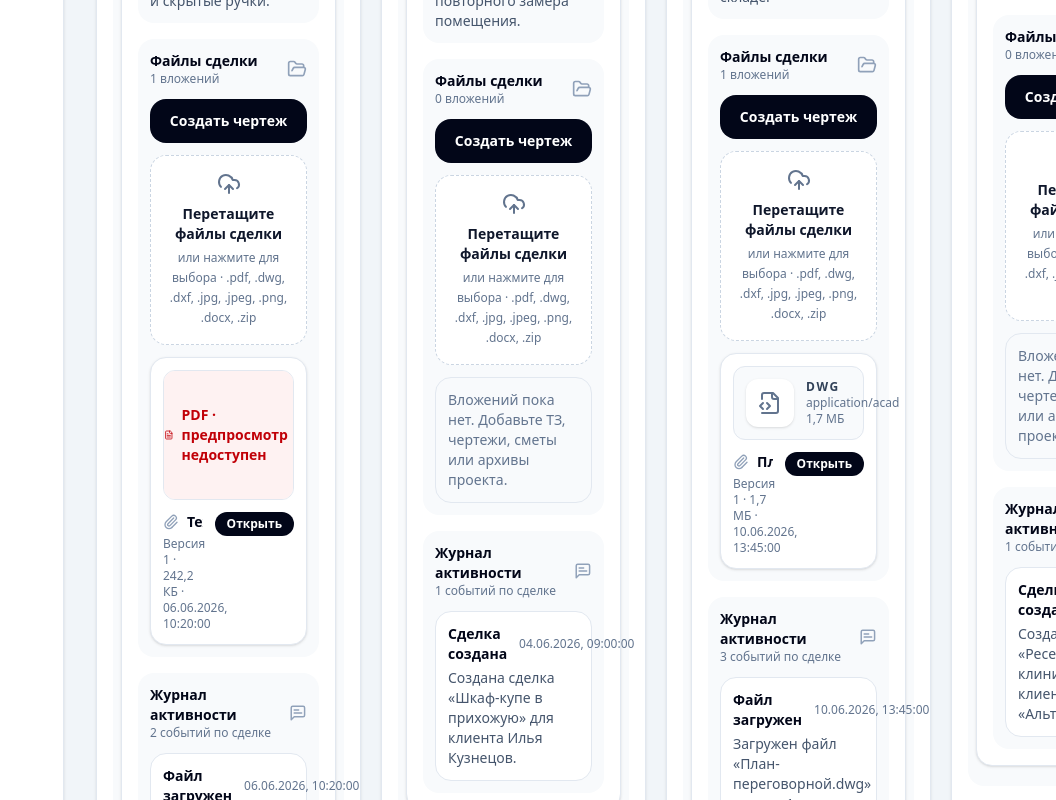
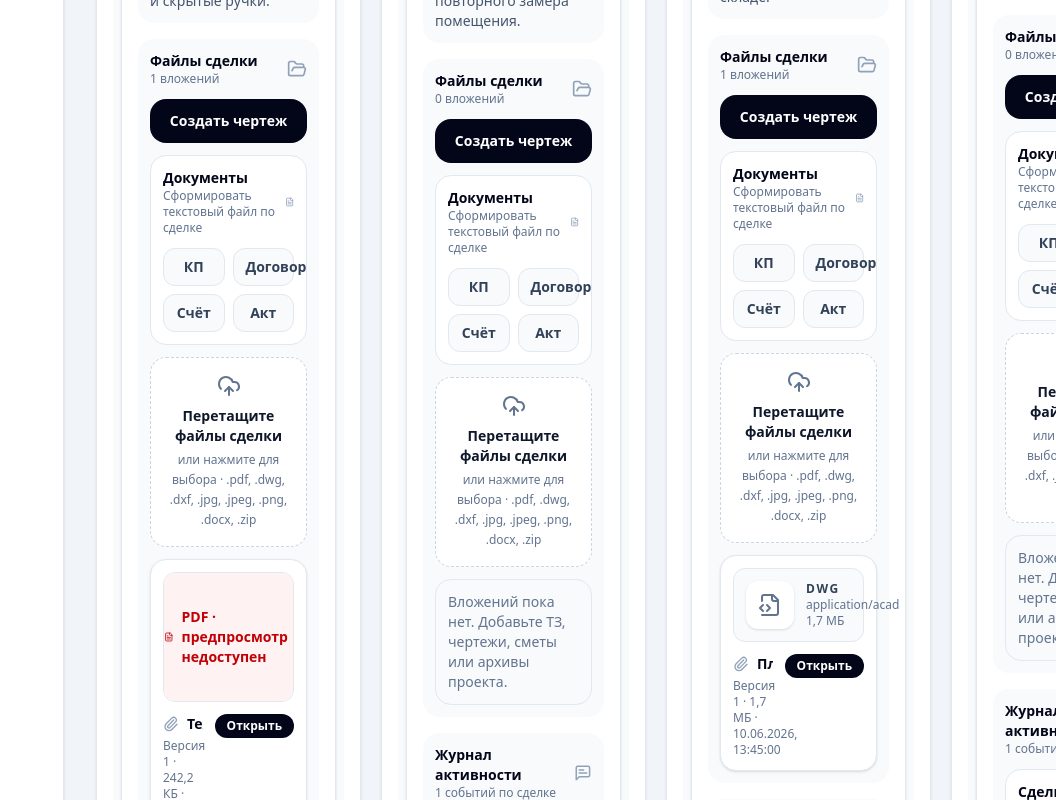
Before and after one commit to itsoftecru/aether-crm, a Next.js app: page / in a window 1280 px wide. Shown: the part 1800-2600 px from the top of the page, without its empty margins (224-1280 px from the left). Built offline with nearby package versions, Linux system fonts and the light colour scheme.

Commit message:
Add deal document generation

```diff
--- a/app/page.tsx
+++ b/app/page.tsx
@@ -34,7 +34,7 @@ import { DrawingEditor } from '@/components/drawings/DrawingEditor';
 import { FileDropzone } from '@/components/files/FileDropzone';
 import { FileList } from '@/components/files/FileList';
 import { getNextFileVersion } from '@/components/files/fileUtils';
-import type { ActivityEvent, Client, Deal, DealFile, DealStatus, DrawingElement, Reminder } from '@/types/crm';
+import type { ActivityEvent, Client, Deal, DealFile, DealStatus, DocumentKind, DrawingElement, Reminder } from '@/types/crm';
 
 type NavigationItem = {
   title: string;
@@ -59,6 +59,21 @@ const NAVIGATION_ITEMS: NavigationItem[] = [
   { title: 'Настройки', icon: Settings },
 ];
 
+
+const DOCUMENT_BUTTONS: { kind: DocumentKind; label: string; filePrefix: string; title: string }[] = [
+  { kind: 'proposal', label: 'КП', filePrefix: 'КП', title: 'Коммерческое предложение' },
+  { kind: 'contract', label: 'Договор', filePrefix: 'Договор', title: 'Договор' },
+  { kind: 'invoice', label: 'Счёт', filePrefix: 'Счёт', title: 'Счёт' },
+  { kind: 'completionAct', label: 'Акт', filePrefix: 'Акт', title: 'Акт выполненных работ' },
+];
+
+const DOCUMENT_TITLES: Record<DocumentKind, string> = DOCUMENT_BUTTONS.reduce(
+  (accumulator, document) => ({
+    ...accumulator,
+    [document.kind]: document.title,
+  }),
+  {} as Record<DocumentKind, string>,
+);
 
 const INITIAL_CLIENTS: Client[] = [
   {
@@ -370,6 +385,45 @@ function formatDate(value: string): string {
   }).format(new Date(`${value}T00:00:00.000Z`));
 }
 
+
+function generateDocumentText(deal: Deal, client: Client, kind: DocumentKind): string {
+  const documentTitle = DOCUMENT_TITLES[kind];
+  const generatedAt = new Intl.DateTimeFormat('ru-RU', {
+    day: '2-digit',
+    month: '2-digit',
+    year: 'numeric',
+    hour: '2-digit',
+    minute: '2-digit',
+  }).format(new Date());
+
+  return [
+    documentTitle.toUpperCase(),
+    '',
+    `Номер сделки: ${deal.id}`,
+    `Дата формирования: ${generatedAt}`,
+    '',
+    'Данные клиента',
+    `Клиент: ${client.name}`,
+    `Компания: ${client.company}`,
+    `Телефон: ${client.phone}`,
+    `Email: ${client.email}`,
+    `Адрес: ${client.address}`,
+    '',
+    'Данные сделки',
+    `Название: ${deal.title}`,
+    `Статус: ${STATUS_TITLES[deal.status]}`,
+    `Ответственный: ${deal.owner}`,
+    `Дата создания: ${deal.createdAt}`,
+    `Плановый срок: ${deal.dueDate}`,
+    `Стоимость: ${deal.price}`,
+    '',
+    'Описание и примечания',
+    deal.notes,
+    '',
+    'Документ сформирован автоматически в AetherCRM.',
+  ].join('\n');
+}
+
 function groupDealsByStatus(deals: Deal[]): Record<DealStatus, Deal[]> {
   return DEAL_STATUSES.reduce(
     (accumulator, status) => ({
@@ -525,6 +579,51 @@ export default function HomePage() {
 
       return [...stagedFiles, ...currentFiles];
     });
+  }, []);
+
+
+  const handleGenerateDocument = useCallback((deal: Deal, kind: DocumentKind) => {
+    const client = INITIAL_CLIENTS.find((currentClient) => currentClient.id === deal.clientId);
+
+    if (!client) {
+      return;
+    }
+
+    const documentConfig = DOCUMENT_BUTTONS.find((document) => document.kind === kind);
+    const documentTitle = documentConfig?.title ?? DOCUMENT_TITLES[kind];
+    const fileName = `${documentConfig?.filePrefix ?? documentTitle}_${deal.id}.txt`;
+    const text = generateDocumentText(deal, client, kind);
+    const blob = new Blob([text], { type: 'text/plain;charset=utf-8' });
+    const previewUrl = URL.createObjectURL(blob);
+    const generatedAt = new Date().toISOString();
+    const timestamp = Date.now();
+
+    objectUrlsRef.current.push(previewUrl);
+
+    setDealFiles((currentFiles) => [
+      {
+        id: `document-file-${deal.id}-${kind}-${timestamp}`,
+        dealId: deal.id,
+        name: fileName,
+        type: 'text/plain',
+        size: blob.size,
+        version: getNextFileVersion(currentFiles, deal.id, fileName),
+        uploadedAt: generatedAt,
+        previewUrl,
+      },
+      ...currentFiles,
+    ]);
+
+    setActivityEvents((currentEvents) => [
+      {
+        id: `activity-document-${deal.id}-${kind}-${timestamp}`,
+        dealId: deal.id,
+        timestamp: generatedAt,
+        type: 'documentGenerated',
+        message: `Сформирован документ «${documentTitle}» и добавлен файл «${fileName}».`,
+      },
+      ...currentEvents,
+    ]);
   }, []);
 
   const handleDrawingSave = useCallback(
@@ -1037,6 +1136,28 @@ export default function HomePage() {
                                     >
                                       Создать чертеж
                                     </button>
+
+                                    <div className="rounded-2xl border border-slate-200 bg-white p-3">
+                                      <div className="mb-3 flex items-center justify-between gap-2">
+                                        <div>
+                                          <h5 className="text-sm font-bold text-slate-950">Документы</h5>
+                                          <p className="text-xs text-slate-500">Сформировать текстовый файл по сделке</p>
+                                        </div>
+                                        <FileText className="h-5 w-5 text-slate-400" />
+                                      </div>
+                                      <div className="grid grid-cols-2 gap-2">
+                                        {DOCUMENT_BUTTONS.map((document) => (
+                                          <button
+                                            key={document.kind}
+                                            type="button"
+                                            onClick={() => handleGenerateDocument(deal, document.kind)}
+                                            className="rounded-xl border border-slate-200 bg-slate-50 px-3 py-2 text-sm font-bold text-slate-700 transition hover:border-slate-300 hover:bg-white hover:text-slate-950"
+                                          >
+                                            {document.label}
+                                          </button>
+                                        ))}
+                                      </div>
+                                    </div>
                                     <FileDropzone dealId={deal.id} onFilesSelected={handleDealFilesSelected} />
                                     <FileList files={dealFiles.filter((file) => file.dealId === deal.id)} />
                                   </section>
--- a/types/crm.ts
+++ b/types/crm.ts
@@ -1,4 +1,6 @@
 export type DealStatus = 'lead' | 'specApproval' | 'inProgress' | 'done';
+
+export type DocumentKind = 'proposal' | 'contract' | 'invoice' | 'completionAct';
 
 export type DealFile = {
   id: string;
@@ -33,7 +35,7 @@ export type DrawingAttachment = {
   svg: string;
 };
 
-export type ActivityEventType = 'dealCreated' | 'statusChanged' | 'fileUploaded' | 'drawingCreated';
+export type ActivityEventType = 'dealCreated' | 'statusChanged' | 'fileUploaded' | 'drawingCreated' | 'documentGenerated';
 
 export type ActivityEvent = {
   id: string;
```
